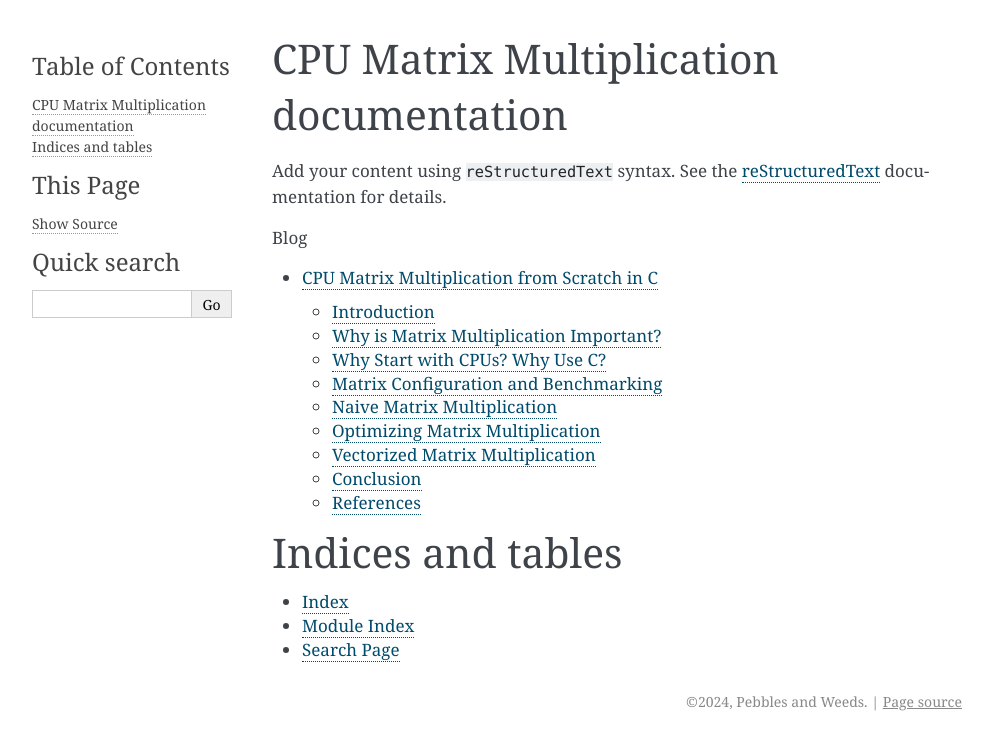
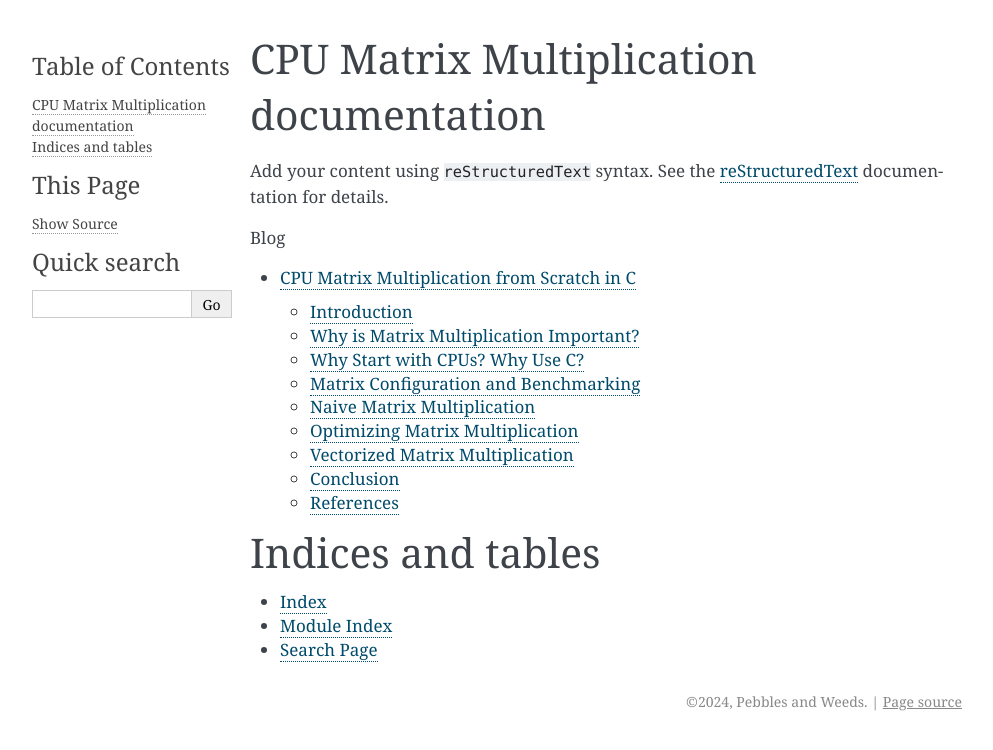
Before and after one commit to pebblesandweeds/cpu_matmul, a Sphinx documentation site: the page built from docs/source/index.rst, in a window 1280 px wide. Shown: the top 750 px of the page, without its empty margins (148-1141 px from the left). Built offline with Sphinx 7.4.7, drawn with Linux system fonts in a browser that asks for light colours.

Commit message:
Tweaking font sizes and margin padding in custom.css

```diff
--- /dev/null
+++ b/docs/source/_static/custom.css
@@ -0,0 +1,23 @@
+/* Custom font and size for code blocks */
+.highlight pre {
+    font-family: 'Menlo', 'Courier New', Courier, monospace; /* Set Menlo as the preferred font */
+    font-size: 12.5px; /* Adjust the font size as needed */
+}
+
+/* Reduce padding on left and right sides */
+div.document {
+    padding-left: 8px;  /* TWEAK: Reduce this value to decrease left padding */
+    padding-right: 8px; /* TWEAK: Reduce this value to decrease right padding */
+}
+
+/* Ensure content width adjusts with padding changes */
+div.documentwrapper {
+    width: 100%;
+}
+
+/* Adjust body content if needed */
+div.body {
+    max-width: none; /* Remove any max-width constraints */
+    padding-left: 8px;  /* TWEAK: Adjust to fine-tune left content padding */
+    padding-right: 8px; /* TWEAK: Adjust to fine-tune right content padding */
+}
--- a/docs/source/conf.py
+++ b/docs/source/conf.py
@@ -41,3 +41,6 @@ html_theme_options = {
 }
 
 html_static_path = ['_static']
+html_css_files = [
+    'custom.css',  # Ensure this matches the path where your CSS is located
+]
```
